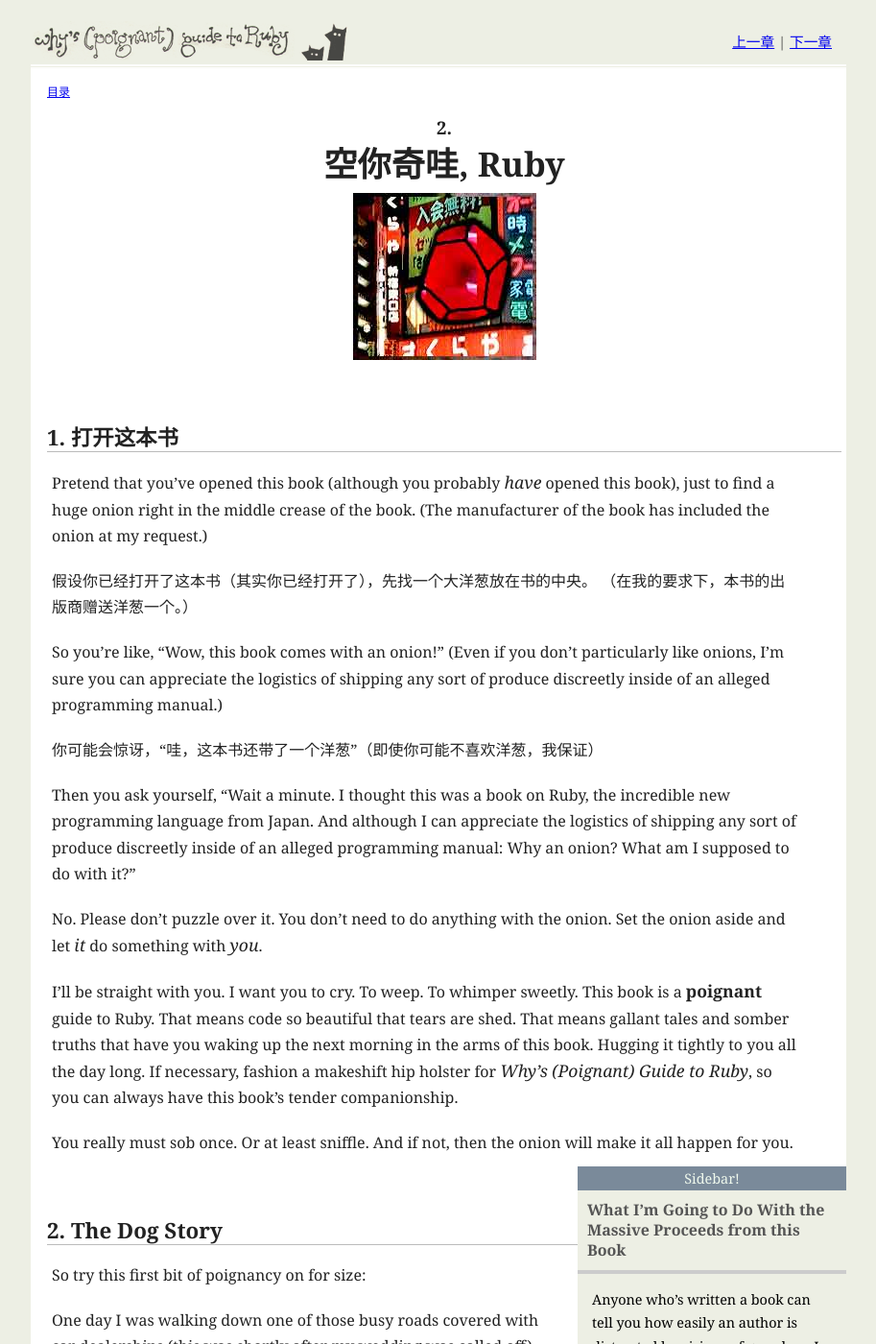
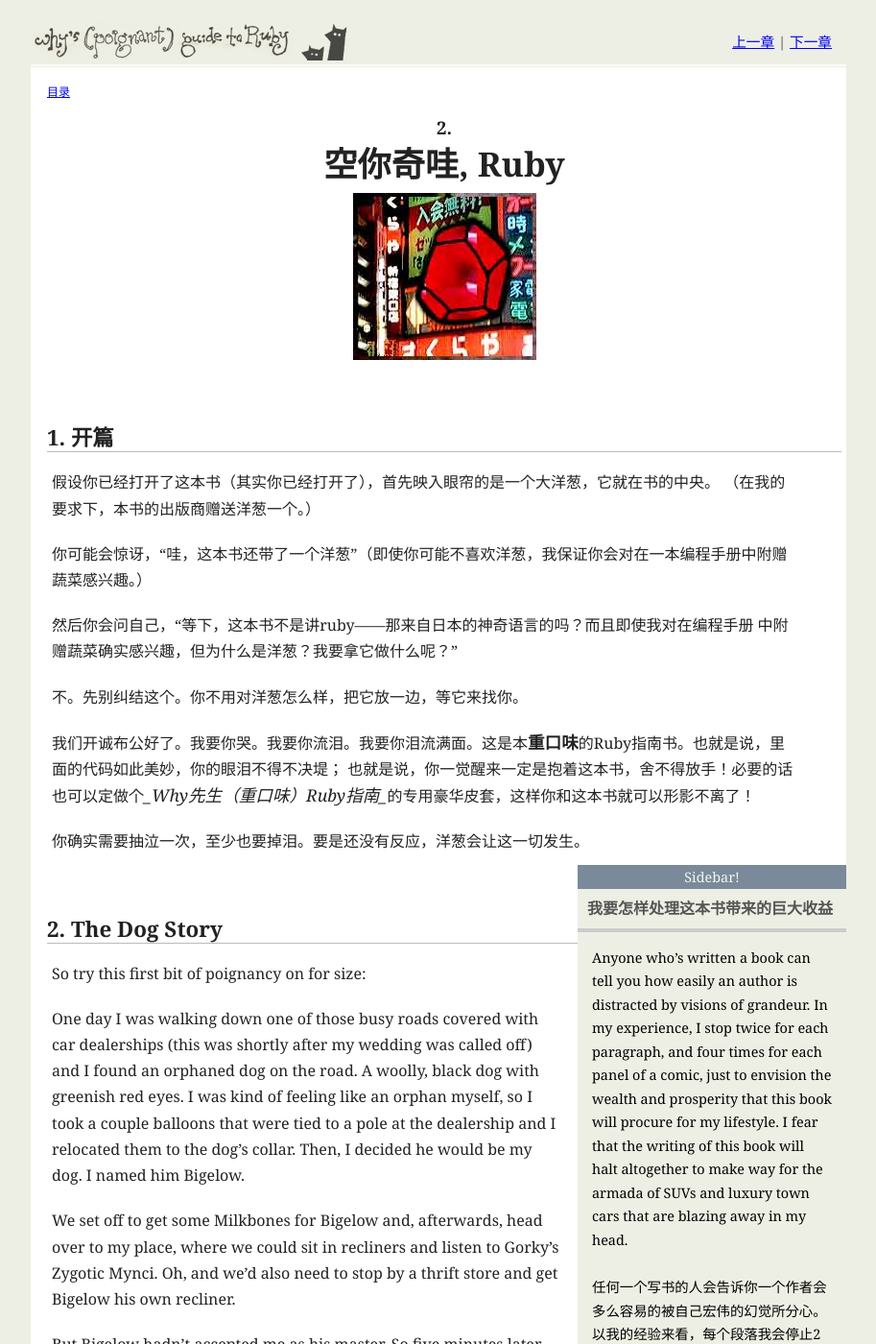
Before and after one commit to codecly259/poignant-guide-cn, a Jekyll site: the page built from _posts/1900-01-02-konichiwa-ruby.md, in a window 1280 px wide and 1400 px high. Shown: the whole window at 96% size, without its empty margins (183-1096 px from the left). Built offline with Jekyll 4.4.1, drawn with Linux system fonts in a browser that asks for light colours; Markdown is read by kramdown in place of the engine named in the settings; some of the changed text lies outside the part shown.

Commit message:
第二章翻译 - 部分 - 去除部分英文

```diff
--- a/_posts/1900-01-02-konichiwa-ruby.md
+++ b/_posts/1900-01-02-konichiwa-ruby.md
@@ -4,53 +4,37 @@
 layout: chapter
 sections:
 - - section1
-  - Opening This Book
+  - 开篇
 - - section2
-  - The Dog Story
+  - 小狗的故事
 - - section3
-  - The Red Sun Rises
+  - 红日升
 - - section4
-  - How Books Start
+  - 书的开头
 ---
 
 <a name="section1"></a>
 
-## 1. 打开这本书
+## 1. 开篇
 
-Pretend that you’ve opened this book (although you probably _have_ opened this
-book), just to find a huge onion right in the middle crease of the book. (The
-manufacturer of the book has included the onion at my request.)
-
-假设你已经打开了这本书（其实你已经打开了），先找一个大洋葱放在书的中央。
+假设你已经打开了这本书（其实你已经打开了），首先映入眼帘的是一个大洋葱，它就在书的中央。
 （在我的要求下，本书的出版商赠送洋葱一个。）
 
-So you’re like, “Wow, this book comes with an onion!” (Even if you don’t
-particularly like onions, I’m sure you can appreciate the logistics of shipping
-any sort of produce discreetly inside of an alleged programming manual.)
+你可能会惊讶，“哇，这本书还带了一个洋葱”（即使你可能不喜欢洋葱，我保证你会对在一本编程手册中附赠蔬菜感兴趣。）
 
-你可能会惊讶，“哇，这本书还带了一个洋葱”（即使你可能不喜欢洋葱，我保证）
+然后你会问自己，“等下，这本书不是讲ruby——那来自日本的神奇语言的吗？而且即使我对在编程手册
+中附赠蔬菜确实感兴趣，但为什么是洋葱？我要拿它做什么呢？”
 
-Then you ask yourself, “Wait a minute. I thought this was a book on Ruby, the
-incredible new programming language from Japan. And although I can appreciate
-the logistics of shipping any sort of produce discreetly inside of an alleged
-programming manual: Why an onion? What am I supposed to do with it?”
+不。先别纠结这个。你不用对洋葱怎么样，把它放一边，等它来找你。
 
-No. Please don’t puzzle over it. You don’t need to do anything with the onion.
-Set the onion aside and let _it_ do something with _you_.
+我们开诚布公好了。我要你哭。我要你流泪。我要你泪流满面。这是本**重口味**的Ruby指南书。也就是说，里面的代码如此美妙，你的眼泪不得不决堤；
+也就是说，你一觉醒来一定是抱着这本书，舍不得放手！必要的话也可以定做个*_Why先生（重口味）Ruby指南_*的专用豪华皮套，这样你和这本书就可以形影不离了！
 
-I’ll be straight with you. I want you to cry. To weep. To whimper sweetly. This
-book is a **poignant** guide to Ruby. That means code so beautiful that tears
-are shed. That means gallant tales and somber truths that have you waking up the
-next morning in the arms of this book. Hugging it tightly to you all the day
-long. If necessary, fashion a makeshift hip holster for _Why’s (Poignant) Guide
-to Ruby_, so you can always have this book’s tender companionship.
-
-You really must sob once. Or at least sniffle. And if not, then the onion will
-make it all happen for you.
+你确实需要抽泣一次，至少也要掉泪。要是还没有反应，洋葱会让这一切发生。
 
 <div class=sidebar><aside>
 {% capture sidebar %}
-## What I’m Going to Do With the Massive Proceeds from this Book
+## 我要怎样处理这本书带来的巨大收益
 
 Anyone who’s written a book can tell you how easily an author is distracted by
 visions of grandeur. In my experience, I stop twice for each paragraph, and four
@@ -58,6 +42,8 @@
 this book will procure for my lifestyle. I fear that the writing of this book
 will halt altogether to make way for the armada of SUVs and luxury town cars
 that are blazing away in my head.
+
+任何一个写书的人会告诉你一个作者会多么容易的被自己宏伟的幻觉所分心。以我的经验来看，每个段落我会停止2次，每个连环画的板面会停止4次，只是为了预想这本书将来会给我的生活带来巨大的财富和繁荣。
 
 Rather than stop my production of the (Poignant) Guide, I’ve reserved this space
 as a safety zone for pouring my empty and vain wishes.
```
